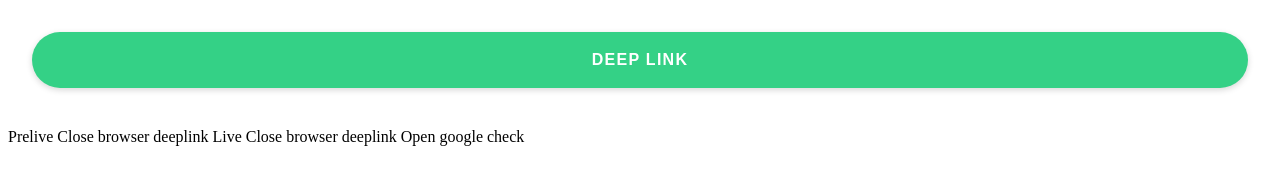
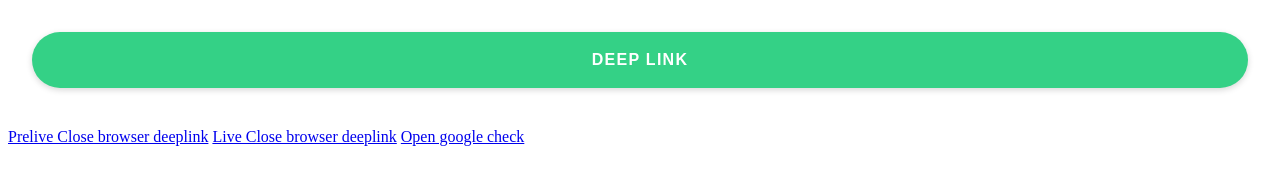
Before and after one commit to alekseisivkov/public, a plain HTML site: page index.html in a window 1280 px wide. Drawn offline with Linux system fonts and the light colour scheme.

Commit message:
Update index.html

```diff
--- a/index.html
+++ b/index.html
@@ -42,9 +42,9 @@
 </div>
 
 <p>
-         Prelive Close browser deeplink <a href="boltPrelive://action/closeBrowser"></a>
-         Live Close browser deeplink <a href="bolt://action/closeBrowser"></a>
-         Open google check <a href="https://www.google.com"></a>
+          <a href="boltPrelive://action/closeBrowser">Prelive Close browser deeplink</a>
+          <a href="bolt://action/closeBrowser">Live Close browser deeplink</a>
+          <a href="https://www.google.com">Open google check</a>
       </p>
 
 <script>
```
